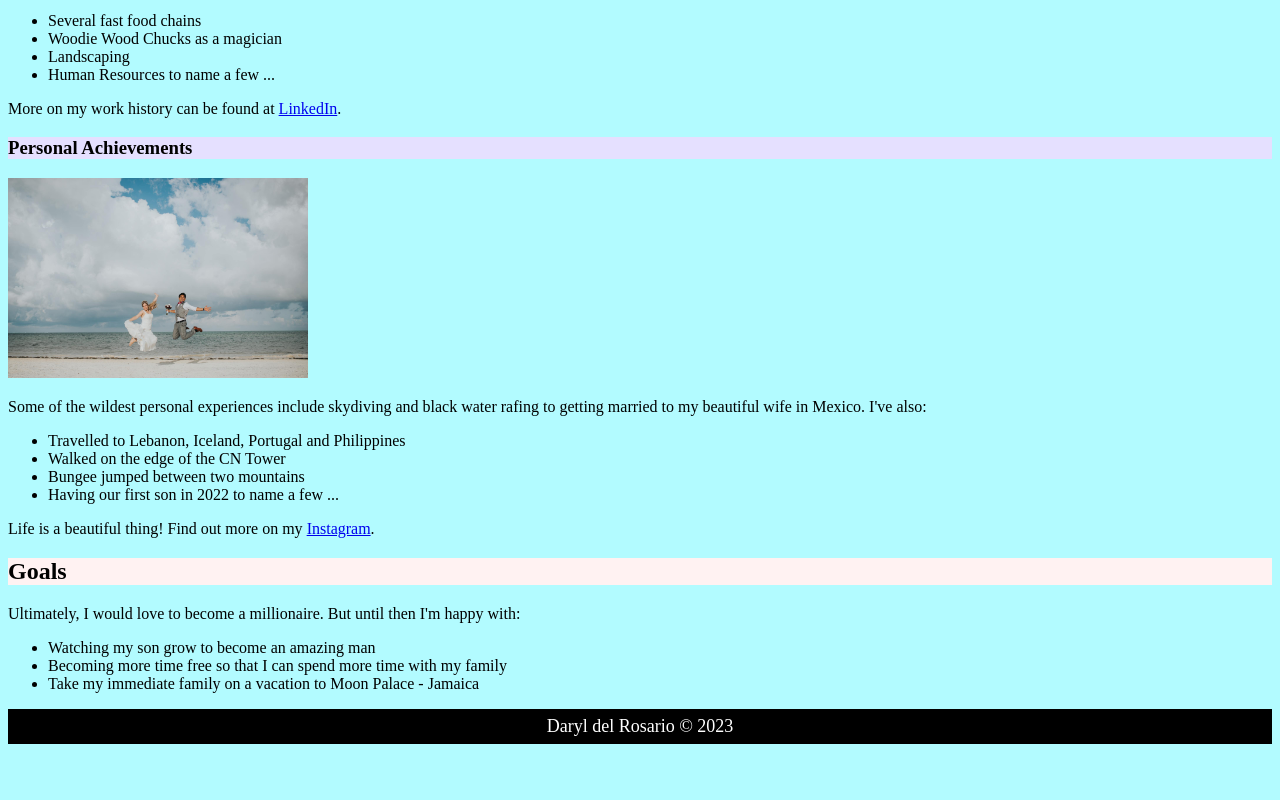
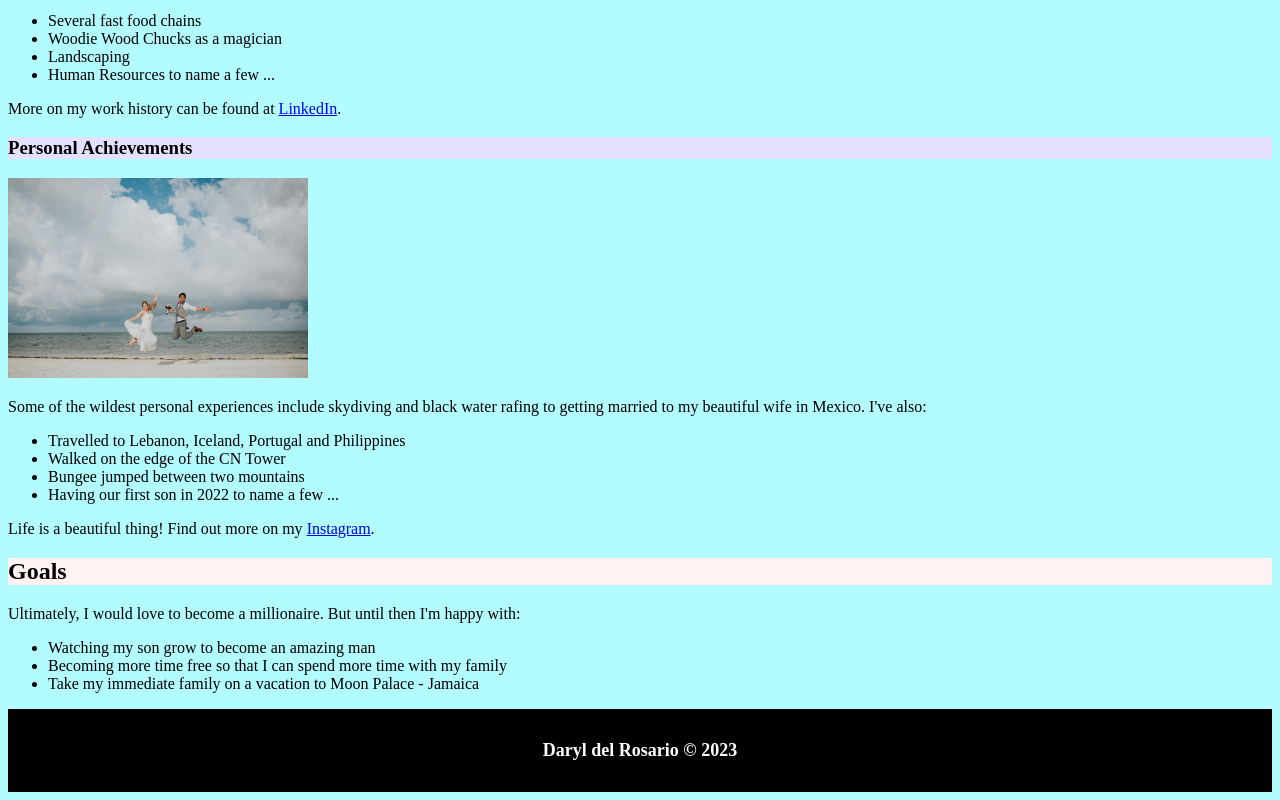
Before and after one commit to daryldelrosario/co-about-me, a plain HTML site: page index.html in a window 1280 px wide. Shown: the part 1640-2440 px from the top of the page. Before the commit the page ends 2392 px from the top, so only its background shows below. Drawn offline with Linux system fonts and the light colour scheme.

Commit message:
Modify footer to h4

```diff
--- a/index.html
+++ b/index.html
@@ -91,7 +91,7 @@
         </ul>
     </p>
     <footer style="background-color: black; color: white; text-align: center; font-size: 18px; padding: 7px">
-        Daryl del Rosario &copy 2023
+        <h4>Daryl del Rosario &copy 2023</h4>
     </footer>
 
 </body>
```
